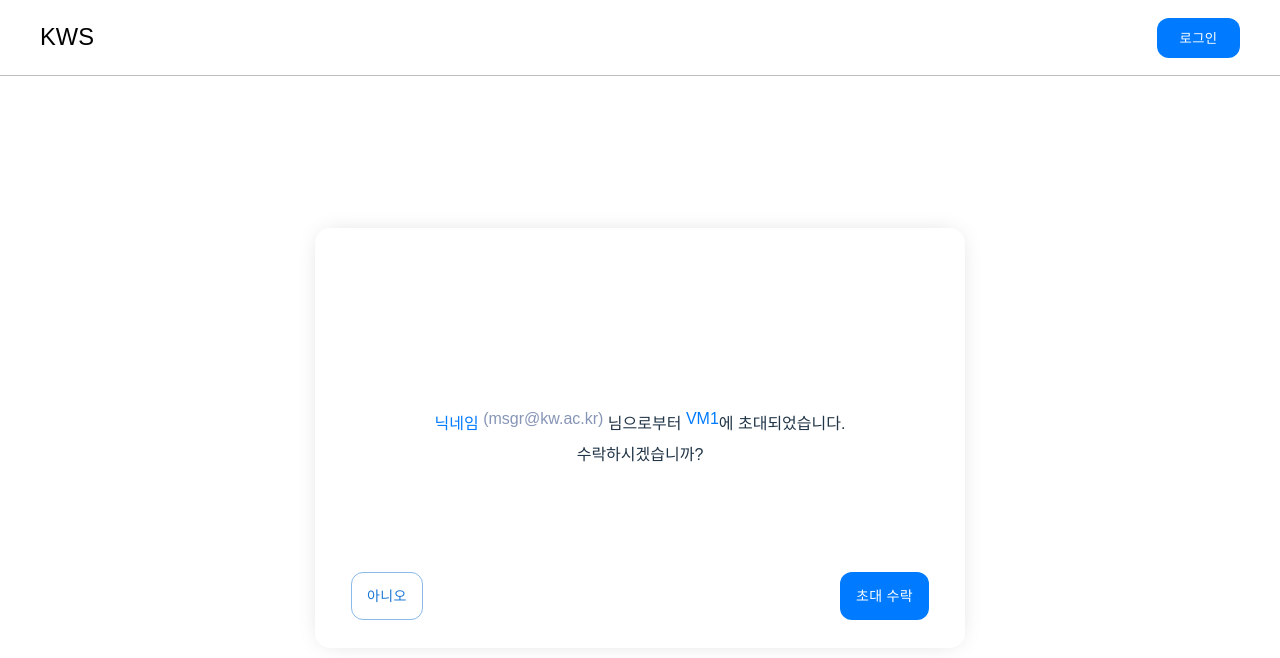
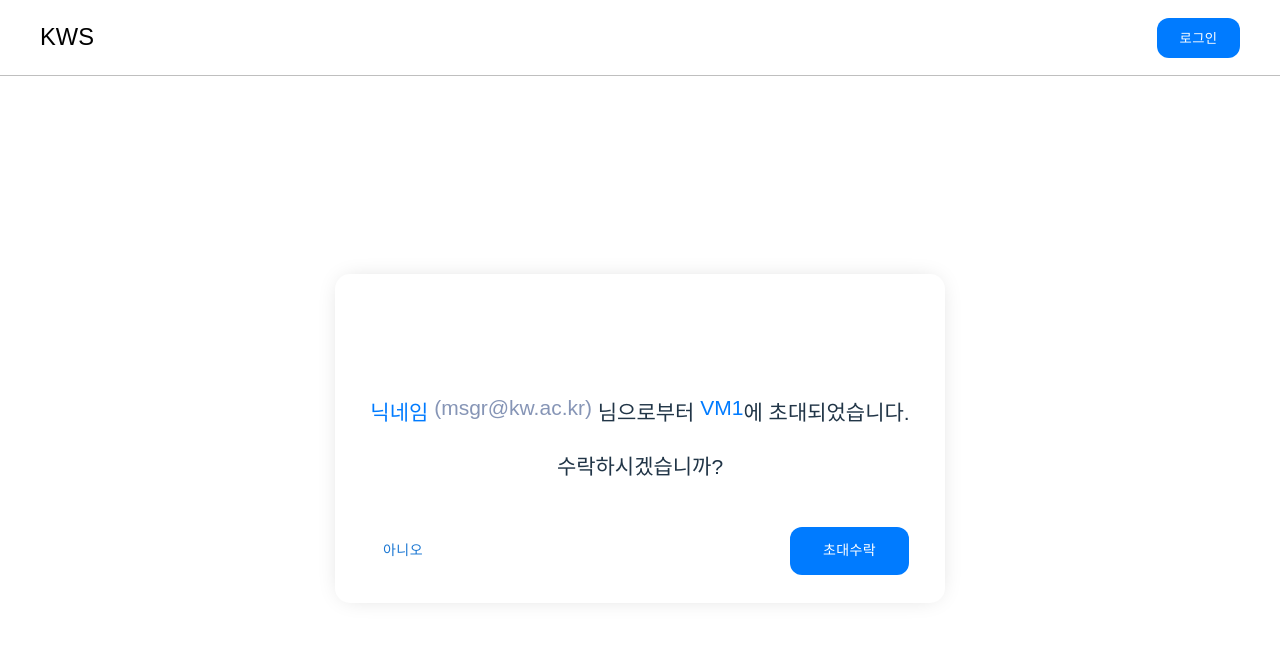
Before and after one commit to easy-cloud-Knet/KWS_FE, a React (Vite) app: page /invitation in a window 1280 px wide. Shown: the top 658 px of the page. Built offline with nearby package versions, Linux system fonts and the light colour scheme; a web font is replaced by a local one.

Commit message:
DESIGN: Invitation 페이지 디자인 수정

```diff
--- a/src/pages/Invitation.css
+++ b/src/pages/Invitation.css
@@ -3,8 +3,8 @@
 }
 
 .invitation .invitation-card {
-  width: 650px;
-  height: 420px;
+  width: 610px;
+  height: 329px;
 
   border-radius: 15px;
   background: var(--White, #fff);
@@ -16,14 +16,10 @@
   height: 100%;
 }
 
-.invitation .invitation-text {
-  height: 57px;
-}
-
 .invitation .invitation-card .invitation-btn-wrap {
   position: absolute;
   left: 36px;
   bottom: 28px;
 
-  width: calc(650px - 36px * 2);
+  width: calc(610px - 36px * 2);
 }
--- a/src/pages/Invitation.tsx
+++ b/src/pages/Invitation.tsx
@@ -10,25 +10,28 @@ const Invitation = () => {
     <section className="invitation f-center">
       <div className="invitation-card p-relative">
         <div className="invitation-inside f-center t-center">
-          <div className="invitation-text f-dir-column j-content-between">
-            <p className="p-16-400 d-flex">
+          <div className="f-dir-column j-content-between">
+            <p className="p-21-400 d-flex">
               <p className="c-blue">닉네임&nbsp;</p>
               <p className="c-text1">(msgr@kw.ac.kr)&nbsp;</p>
               님으로부터&nbsp;<p className="c-blue">VM1</p>에 초대되었습니다.
             </p>
-            <p>수락하시겠습니까?</p>
+            <p className="p-21-400">&nbsp;</p>
+            <p className="p-21-400">수락하시겠습니까?</p>
           </div>
         </div>
         <div className="invitation-btn-wrap j-content-between">
           <MuiBtn
-            variant="outlined"
+            variant="text"
             onClick={() => {
               navigate("/");
             }}
           >
             아니오
           </MuiBtn>
-          <MuiBtn variant="contained">초대 수락</MuiBtn>
+          <MuiBtn variant="contained" sx={{ width: "119px" }}>
+            초대수락
+          </MuiBtn>
         </div>
       </div>
     </section>
```
